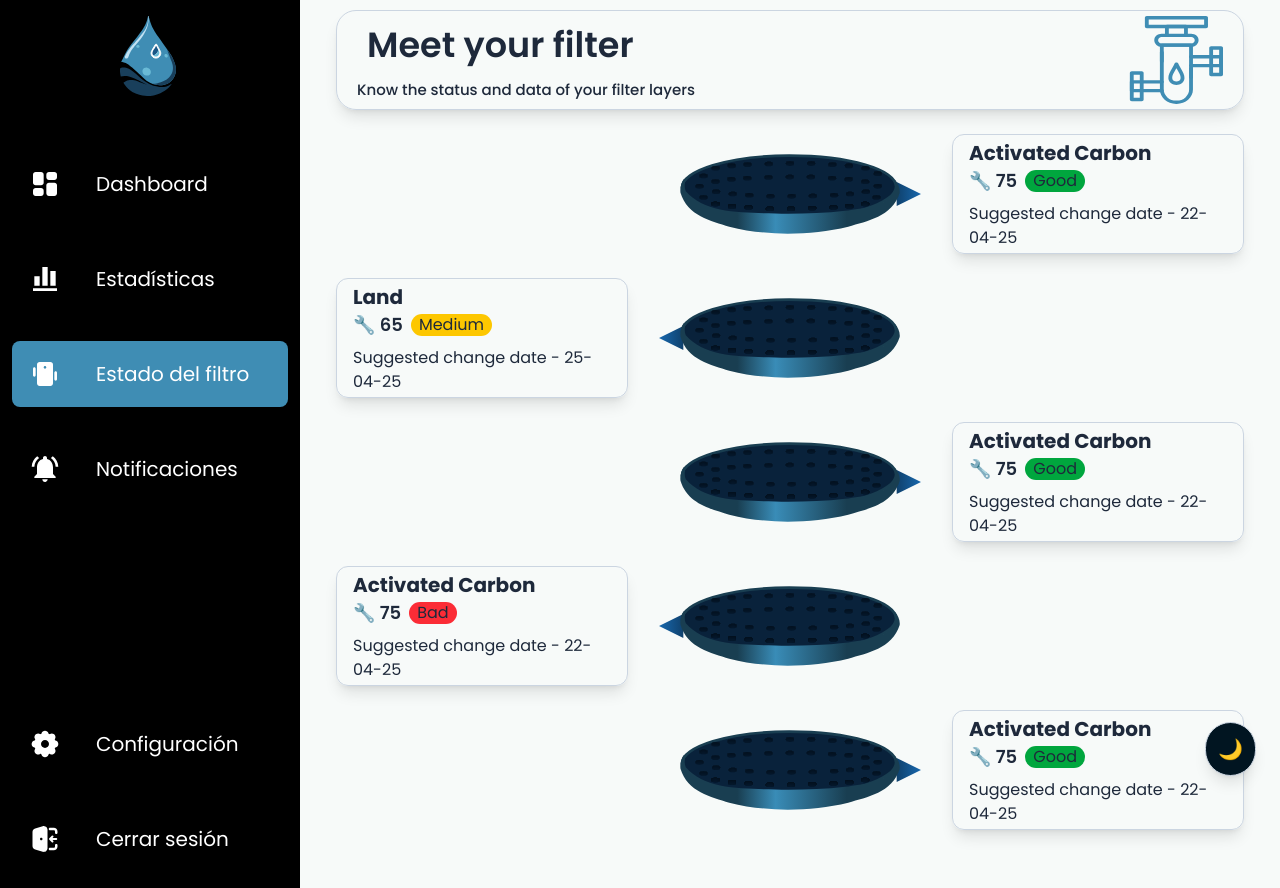
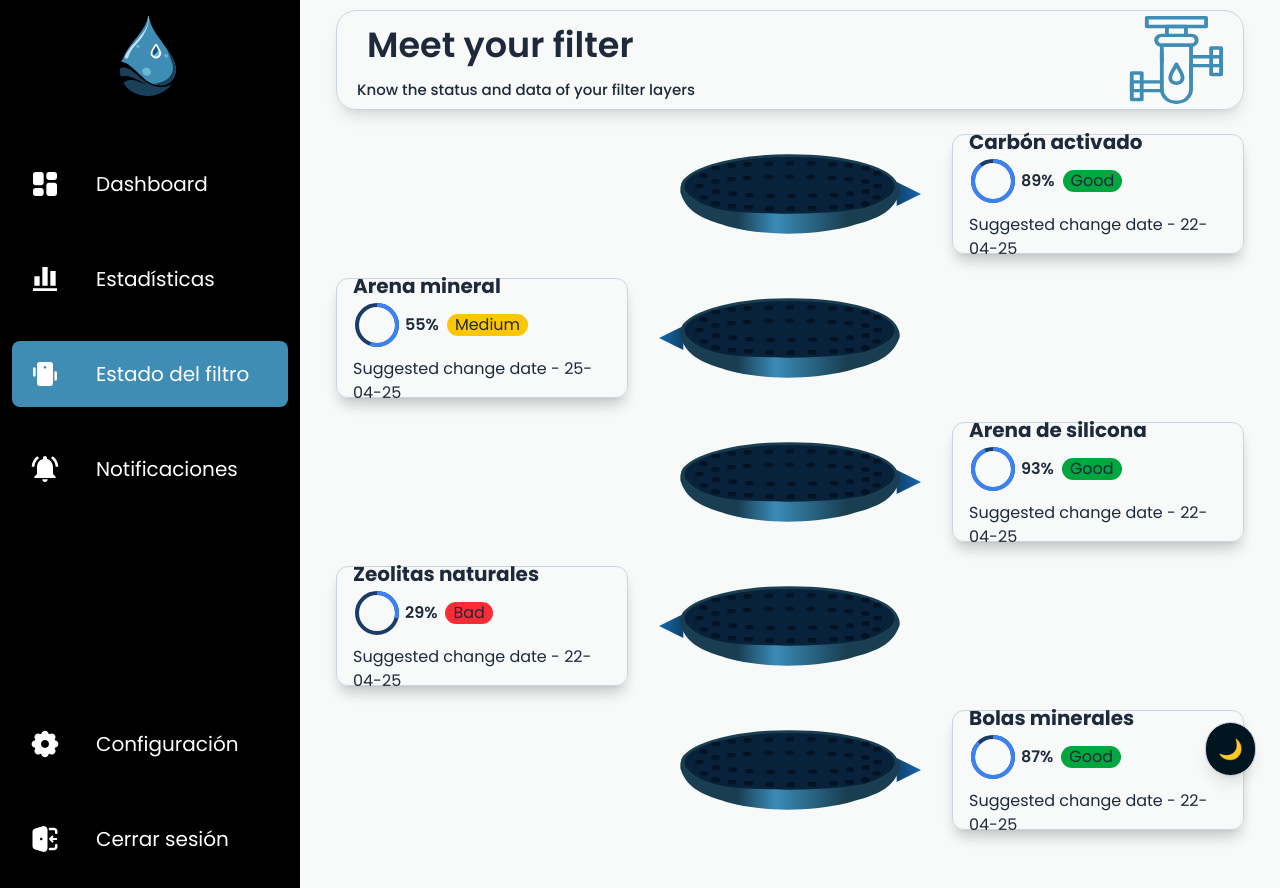
Before and after one commit to Andresito126/AquaFlow-FrontEnd, a React (Vite) app: page /filter in a window 1280 px wide. Built offline with nearby package versions, Linux system fonts and the light colour scheme; no server answers.

Commit message:
Fix:icons and views fixed

```diff
--- a/src/features/filter/presentation/components/FilterInfoCard.tsx
+++ b/src/features/filter/presentation/components/FilterInfoCard.tsx
@@ -1,3 +1,5 @@
+import CircularProgressIcon from "../../../shared/components/generic/CircularProgressIcon";
+
 type Props = {
   name: string;
   value: number;
@@ -16,8 +18,15 @@ export const FilterInfoCard = ({ name, value, status, date }: Props) => {
     <div className="shadow-lg  dark:bg-[#011521] border-[#CBD5E1] dark:border-[#105B85] border-[1px]  p-4 rounded-xl  w-full h-[120px] flex flex-col justify-center">
       <h3 className="text-[20px] font-bold">{name}</h3>
       <div className="flex items-center gap-2 text-sm">
-        <span className="text-[18px] font-semibold">🔧 {value}</span>
-        <span className={` text-[16px]  text-semibold px-2 rounded-[20px] ${statusColors[status]}`}>
+        <div className="flex items-center gap-1">
+          <CircularProgressIcon progress={value} size={48} />
+          <span className="text-[16px] font-semibold dark:text-white">
+            {value}%
+          </span>
+        </div>
+        <span
+          className={`text-[16px] text-semibold px-2 rounded-[20px] ${statusColors[status]}`}
+        >
           {status}
         </span>
       </div>
--- a/src/features/filter/presentation/components/FilterLayerRow.tsx
+++ b/src/features/filter/presentation/components/FilterLayerRow.tsx
@@ -1,11 +1,13 @@
 import { FilterInfoCard } from "./FilterInfoCard";
 import { FilterLayerImage } from "./FilterLayerImage";
-
+import "./FlipCard.css";
 type SideData = {
   name: string;
   value: number;
   status: "Good" | "Medium" | "Bad";
   date: string;
+  backContent?: string;
+
 };
 
 type Props = {
@@ -15,28 +17,42 @@ type Props = {
 };
 
 export const FilterLayerRow = ({ left, right, direction }: Props) => {
-  const data = direction === "left" ? left : right;
+const renderCard = (side: SideData) => {
+  return (
+    <div className="flip-card">
+      <div className="flip-card-inner">
+        <div className="flip-card-front">
+          <FilterInfoCard {...side} />
+        </div>
+        <div className="flip-card-back">
+          {side.backContent || " No extra info"}
+        </div>
+      </div>
+    </div>
+  );
+};
+
 
   return (
     <div className="grid grid-cols-3 items-center gap-4 w-full">
-      {/* col izq */}
+      {/* columna izquierda */}
       {direction === "left" ? (
         <div className="col-span-1">
-          <FilterInfoCard {...data} />
+          {renderCard(left)}
         </div>
       ) : (
         <div className="col-span-1" />
       )}
 
-      {/* img filter*/}
+      {/* img */}
       <div className="col-span-1">
         <FilterLayerImage direction={direction} />
       </div>
 
-      {/* col der*/}
+      {/* columna derecha */}
       {direction === "right" ? (
         <div className="col-span-1">
-          <FilterInfoCard {...data} />
+          {renderCard(right)}
         </div>
       ) : (
         <div className="col-span-1" />
--- /dev/null
+++ b/src/features/filter/presentation/components/FlipCard.css
@@ -0,0 +1,48 @@
+.flip-card {
+  perspective: 1000px;
+  width: 100%;
+  height: 120px;
+}
+
+.flip-card-inner {
+  position: relative;
+  width: 100%;
+  height: 100%;
+  transform-style: preserve-3d;
+  transition: transform 0.7s;
+}
+
+.flip-card:hover .flip-card-inner {
+  transform: rotateY(180deg);
+}
+
+.flip-card-front,
+.flip-card-back {
+  position: absolute;
+  width: 100%;
+  height: 100%;
+  backface-visibility: hidden;
+  border-radius: 0.75rem;
+  box-shadow: 0 10px 15px -3px rgba(0, 0, 0, 0.1);
+}
+
+.flip-card-front {
+  z-index: 2;
+}
+
+.flip-card-back {
+  transform: rotateY(180deg);
+  background-color: #e2e8f0;
+  display: flex;
+  align-items: center;
+  justify-content: center;
+  color: #ffffff;
+  font-weight: 500;
+  color: #1e293b;
+  padding: 1rem;
+  font-family: 'Poppins', sans-serif;
+  font-size: 15.5px;
+  text-align: justify;
+  border-radius: 0.75rem;
+
+}
--- /dev/null
+++ b/src/features/filter/presentation/components/FlipCard.tsx
@@ -0,0 +1,22 @@
+type FlipCardProps = {
+  front: React.ReactNode;
+  back: React.ReactNode;
+};
+
+export const FlipCard = ({ front, back }: FlipCardProps) => {
+  return (
+    <div className="group [perspective:1000px] w-full h-[120px] ">
+      <div className="relative w-full h-full duration-700 transform-style-preserve-3d group-hover:rotate-y-180 transition-transform ">
+        {/* front */}
+        <div className="absolute w-full h-full backface-hidden">
+          {front}
+        </div>
+
+        {/* back */}
+        <div className="absolute w-full h-full rotate-y-180 backface-hidden">
+          {back}
+        </div>
+      </div>
+    </div>
+  );
+};
--- a/src/features/filter/presentation/pages/Filter-page.tsx
+++ b/src/features/filter/presentation/pages/Filter-page.tsx
@@ -7,24 +7,24 @@ import { FilterLayerRow } from "../components/FilterLayerRow";
 
 const dummyLayers = [
   {
-    left: { name: "Sand", value: 59, status: "Good" as const, date: "11-04-25" },
-    right: { name: "Activated Carbon", value: 75, status: "Good" as const, date: "22-04-25" },
+    left: { name: "Sand", value: 59, status: "Good" as const, date: "11-04-25",  backContent: " Sand traps fine particles",},
+    right: { name: "Carbón activado", value: 89, status: "Good" as const, date: "22-04-25" , backContent: "Un filtro de carbón emplea gránulos de carbón para bloquear contaminantes atrapándolos mediante la “adsorción”. Este último es un proceso mediante el cual los líquidos y gases son atraídos por otros líquidos o sólidos.",},
   },
   {
-    left: { name: "Land", value: 65, status: "Medium" as const, date: "25-04-25" },
-    right: { name: "Land", value: 65, status: "Medium" as const, date: "25-04-25" },
+    left: { name: "Arena mineral", value: 55, status: "Medium" as const, date: "25-04-25",  backContent: "La arena mineral está compuesta por partículas naturales que filtran físicamente las impurezas y sedimentos. Su estructura porosa permite retener partículas sólidas, mejorando la claridad del agua.",},
+    right: { name: "Land", value: 65, status: "Medium" as const, date: "25-04-25",  backContent: " Sand traps fine particles", },
   },
   {
-    left: { name: "Water", value: 15, status: "Good" as const, date: "01-04-25" },
-    right: { name: "Activated Carbon", value: 75, status: "Good" as const, date: "22-04-25" },
+    left: { name: "Water", value: 15, status: "Good" as const, date: "01-04-25",  backContent: " Sand traps fine particles", },
+    right: { name: "Arena de silicona", value: 93, status: "Good" as const, date: "22-04-25",  backContent: "La arena de sílice es un filtro eficiente que retiene contaminantes mediante un lecho granular. Gracias a su alta dureza y estabilidad química, es ideal para filtrar partículas finas y mejorar la calidad del agua.", },
   },
   {
-    left: { name: "Activated Carbon", value: 75, status: "Bad" as const, date: "22-04-25" },
-    right: { name: "Activated Carbon", value: 75, status: "Bad" as const, date: "22-04-25" },
+    left: { name: "Zeolitas naturales", value: 29, status: "Bad" as const, date: "22-04-25",  backContent: " Las zeolitas son minerales microporosos que absorben metales pesados y sustancias tóxicas del agua. Su alta capacidad de intercambio iónico las convierte en filtros naturales muy efectivos y duraderos.", },
+    right: { name: "Activated Carbon", value: 18, status: "Bad" as const, date: "22-04-25",  backContent: " Sand traps fine particles", },
   },
     {
-    left: { name: "Activated Carbon", value: 75, status: "Good" as const, date: "22-04-25" },
-    right: { name: "Activated Carbon", value: 75, status: "Good" as const, date: "22-04-25" },
+    left: { name: "Bolas minerales", value: 87, status: "Good" as const, date: "22-04-25",  backContent: " Sand traps fine particles", },
+    right: { name: "Bolas minerales", value: 87, status: "Good" as const, date: "22-04-25",  backContent: "Las bolas minerales contienen elementos que equilibran el pH y eliminan olores desagradables. Su acción ayuda a mantener el agua limpia y saludable, actuando como un filtro complementario para mejorar su sabor y calidad.", },
   },
 
 ];
--- /dev/null
+++ b/src/features/shared/components/generic/CircularProgressIcon.tsx
@@ -0,0 +1,71 @@
+import React from "react";
+
+type Props = {
+  icon?: string;
+  progress: number;
+  size?: number;
+  label?: string;
+};
+
+const CircularProgressIcon: React.FC<Props> = ({
+  icon,
+  progress,
+  size = 56,
+  label,
+}) => {
+  const stroke = 4;
+  const radius = size / 2 - stroke;
+  const circumference = 2 * Math.PI * radius;
+  const offset = circumference - (progress / 100) * circumference;
+
+  return (
+    <div
+      className="group relative flex items-center justify-center"
+      style={{ width: size, height: size }}
+    >
+      <svg
+        className="absolute top-0 left-0 transform -rotate-90"
+        width={size}
+        height={size}
+      >
+        <circle
+          stroke="#1B3C66"
+          fill="transparent"
+          strokeWidth={stroke}
+          r={radius}
+          cx={size / 2}
+          cy={size / 2}
+        />
+        <circle
+          stroke="#3B82F6"
+          fill="transparent"
+          strokeWidth={stroke}
+          strokeDasharray={circumference}
+          strokeDashoffset={offset}
+          style={{ transition: "stroke-dashoffset 0.5s" }}
+          r={radius}
+          cx={size / 2}
+          cy={size / 2}
+        />
+      </svg>
+
+      {/* icono  */}
+      {icon && (
+        <img
+          src={icon}
+          alt="icon"
+          className="z-10 w-[60%] h-[60%] object-contain invert dark:invert-0"
+        />
+      )}
+
+      {/* tooltip  */}
+      {label && (
+        <div className="absolute bottom-full mb-3 px-4 py-2 text-sm font-semibold text-white bg-black rounded-lg shadow-lg opacity-0 group-hover:opacity-100 transition-opacity z-20 whitespace-nowrap max-w-xs text-center">
+          {label}: {progress}%
+        </div>
+      )}
+    </div>
+  );
+};
+
+export default CircularProgressIcon;
```
Also changed, not shown: src/features/dashboard/presentation/layouts/activity-layer-section.tsx (+8 -33 lines).
